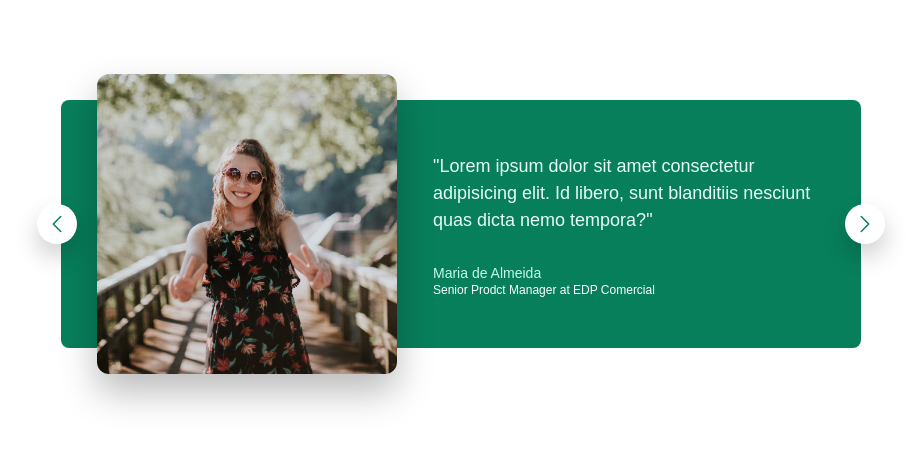
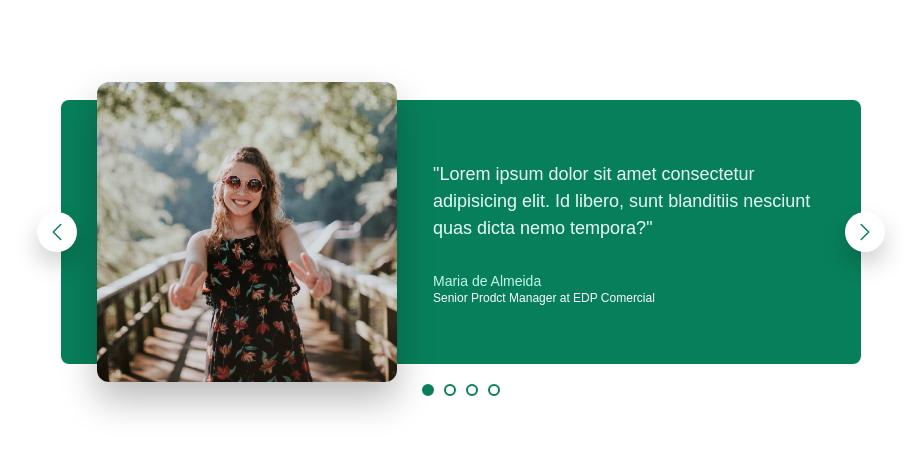
Before and after one commit to mixup-svg/carousel, a plain HTML site: page 02-carousel.html in a window 1280 px wide. Shown: the whole page, without its empty margins (179-1100 px from the left). Drawn offline with Linux system fonts and the light colour scheme.

Commit message:
now we add four buttons on the botom of the lable and align them and add some design in it

```diff
--- a/02-carousel.html
+++ b/02-carousel.html
@@ -39,8 +39,10 @@
       .carousel {
         width: 800px;
         margin: 100px auto;
-        padding: 24px;
+        /* padding: 24px;
         padding-left: 86px;
+        padding-right: 60px; */
+        padding: 32px 48px 32px 86px;
         background-color: #087f5b;
         border-radius: 8px;
         color: #fff;
@@ -75,6 +77,7 @@
         position: absolute;
         border-radius: 300px;
         box-shadow: 0px 12px 24px rgba(0, 0, 0, 0.2);
+        cursor: pointer;
 
         display: flex;
         align-items: center;
@@ -98,6 +101,28 @@
         width: 24px;
         height: 24px;
         stroke: #087f5b;
+      }
+      .dots {
+        border: none;
+        position: absolute;
+        left: 50%;
+        bottom: 0;
+        transform: translate(-50%, 32px);
+        display: flex;
+        gap: 10px;
+        /* width: 100px;
+        height: 10px; */
+      }
+      .dot {
+        height: 12px;
+        width: 12px;
+        background-color: #fff;
+        border: 2px solid #087f5b;
+        border-radius: 300px;
+        cursor: pointer;
+      }
+      .dot--fill {
+        background-color: #087f5b;
       }
     </style>
   </head>
@@ -145,6 +170,12 @@
           />
         </svg>
       </button>
+      <div class="dots">
+        <button class="dot dot--fill">&nbsp;</button>
+        <button class="dot">&nbsp;</button>
+        <button class="dot">&nbsp;</button>
+        <button class="dot">&nbsp;</button>
+      </div>
     </div>
   </body>
 </html>
```
